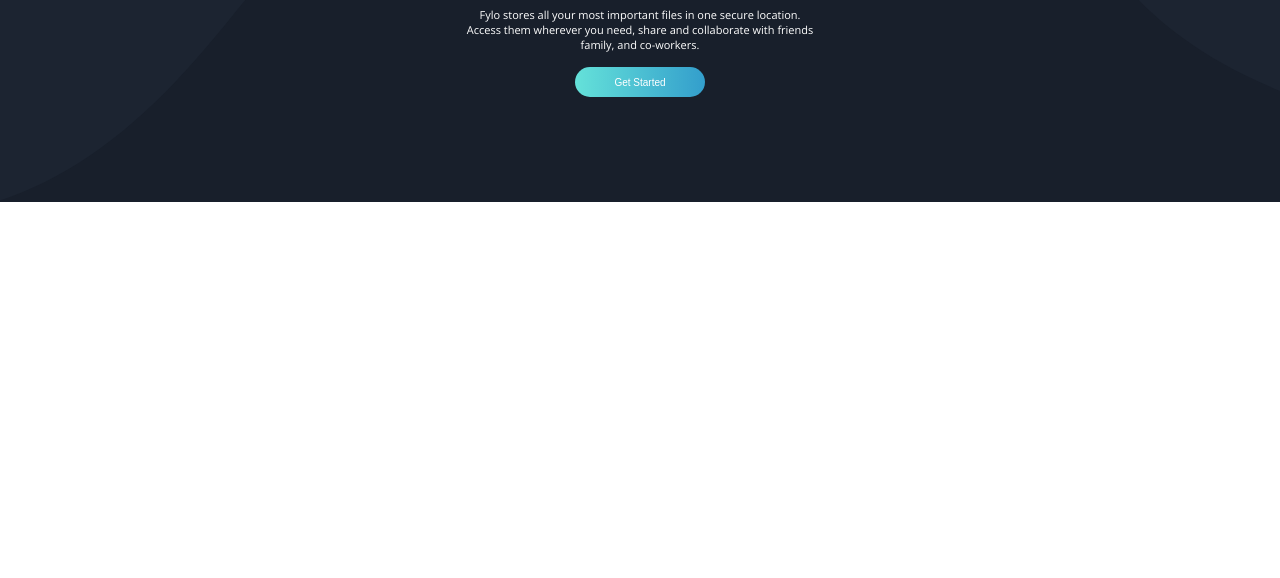
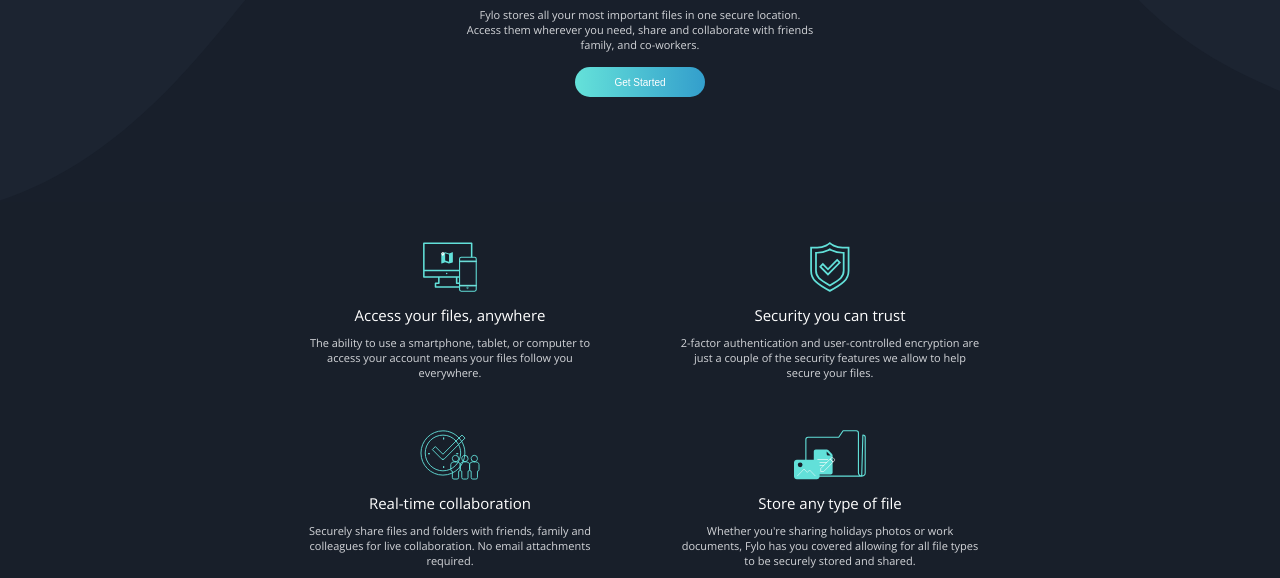
Before and after one commit to 7zgui/fylio-dark, a plain HTML site: page index.html in a window 1280 px wide. Shown: the part 471-1049 px from the top of the page. Before the commit the page ends 800 px from the top, so only its background shows below. Drawn offline with nearby package versions, Linux system fonts and the light colour scheme.

Commit message:
add partSections

```diff
--- a/css/_global.css
+++ b/css/_global.css
@@ -23,14 +23,7 @@
     padding-right: 15px;
 }
 
-section{
-    height: 600px;
-    background-color: var(--emailSignupBackground);
-    background-image: url("../images/bg-curvy-desktop.svg");
-    background-repeat: no-repeat;
-    background-position:bottom;
-    background-position-y: 200px;
-}
+
 
 button{
     margin-top: 15px;
--- a/css/main.css
+++ b/css/main.css
@@ -22,6 +22,10 @@
     position:abolute;
 }
 
+.sectionImg{
+    height: 50px;
+}
+
 .title2{
     color: var(--white);
     font-weight: 700;
@@ -37,4 +41,40 @@
     width: 350px;
     margin: auto;
     margin-top: 10px;
+    color: var(--lightGrey);
 }
+
+.title4{
+    color: var(--white);
+    font-weight: 400;
+    width: 300px;
+    margin: auto;
+    margin-top: 10px;
+    color: var(--lightGrey);
+}
+
+.sectionTitles{
+    color: var(--white);
+    font-size: 15px;
+    margin-top: 10px;
+}
+
+.mainSection{
+    height: 600px;
+    background-color: var(--emailSignupBackground);
+    background-image: url("../images/bg-curvy-desktop.svg");
+    background-repeat: no-repeat;
+    background-position:bottom;
+    background-position-y: 200px;
+}
+
+.secondSection{
+    padding-top: 30px;
+    display: flex;
+    flex-wrap: wrap;
+    background-color: var(--mainBackground);
+    justify-content: center;
+}
+.sectionPart{
+    margin: 10px 40px;
+}
--- a/index.html
+++ b/index.html
@@ -27,7 +27,7 @@
     </nav>
   </header>
 
-  <section>
+  <section class="mainSection">
     <div>
       <img src="./images/illustration-intro.png" alt="Intro" class="imgIntro">
     </div>
@@ -39,10 +39,65 @@
       you need, share and collaborate with friends family, and co-workers.
     </div>
     <div>
-      <button class="button">
+      <button type="button" class="button">
         Get Started
       </button>
     </div>
+  </section>
+
+  <section class="secondSection">
+    <div class="sectionPart">
+      <div>
+        <img class="sectionImg" src="./images/icon-access-anywhere.svg" alt="icon-access-anywhere">
+      </div>
+      <div>
+        <div class="sectionTitles">Access your files, anywhere</div>
+        <div class="title4">
+          The ability to use a smartphone, tablet, or computer to access your account means your
+          files follow you everywhere.
+        </div>
+      </div>
+    </div>
+    <div class="sectionPart">
+      <div>
+        <img class="sectionImg" src="./images/icon-security.svg" alt="icon-security">
+      </div>
+      <div>
+        <div class="sectionTitles">Security you can trust</div>
+        <div class="title4">
+          2-factor authentication and user-controlled encryption are just a couple of the security
+          features we allow to help secure your files.
+        </div>
+      </div>
+    </div>
+  </section>
+
+  <section class="secondSection">
+    <div class="sectionPart">
+      <div>
+        <img class="sectionImg" src="./images/icon-collaboration.svg" alt="icon-collaboration">
+      </div>
+      <div>
+        <div class="sectionTitles">Real-time collaboration</div>
+        <div class="title4">
+          Securely share files and folders with friends, family and colleagues for live collaboration.
+          No email attachments required.
+        </div>
+      </div>
+    </div>
+    <div class="sectionPart">
+      <div>
+        <img class="sectionImg" src="./images/icon-any-file.svg" alt="icon-any-file">
+      </div>
+      <div>
+        <div class="sectionTitles">Store any type of file</div>
+          <div class="title4">
+          Whether you're sharing holidays photos or work documents, Fylo has you covered allowing for all
+          file types to be securely stored and shared.
+        </div>
+      </div>
+    </div>
+
   </section>
 
   <!--
@@ -50,29 +105,6 @@
 
 
 
-
-
-
-
-  Access your files, anywhere
-
-  The ability to use a smartphone, tablet, or computer to access your account means your
-  files follow you everywhere.
-
-  Security you can trust
-
-  2-factor authentication and user-controlled encryption are just a couple of the security
-  features we allow to help secure your files.
-
-  Real-time collaboration
-
-  Securely share files and folders with friends, family and colleagues for live collaboration.
-  No email attachments required.
-
-  Store any type of file
-
-  Whether you're sharing holidays photos or work documents, Fylo has you covered allowing for all
-  file types to be securely stored and shared.
 
   Stay productive, wherever you are
 
```
